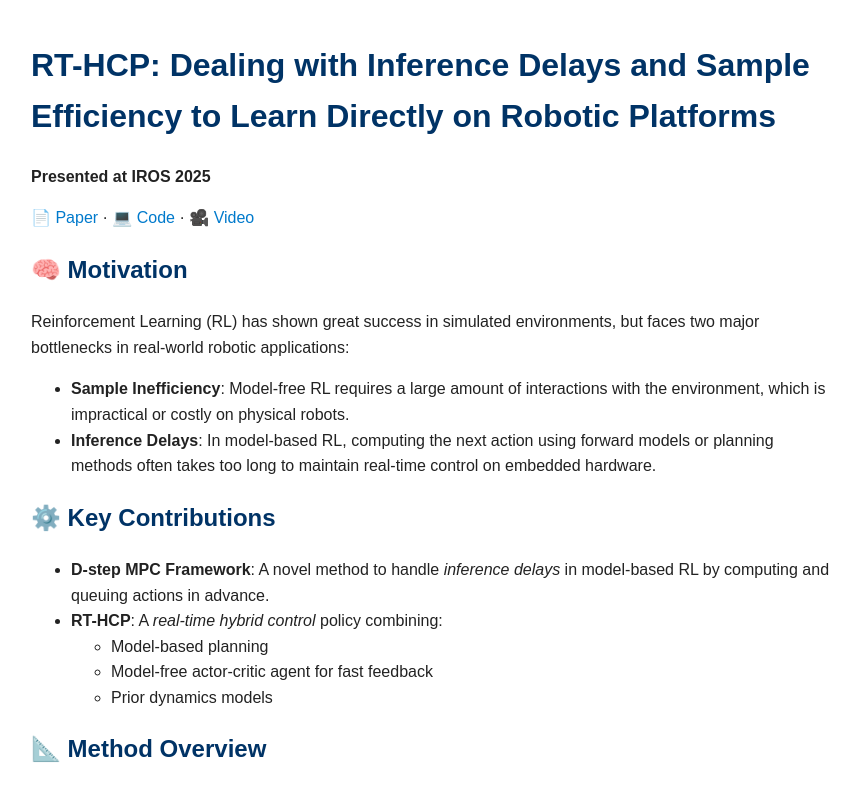
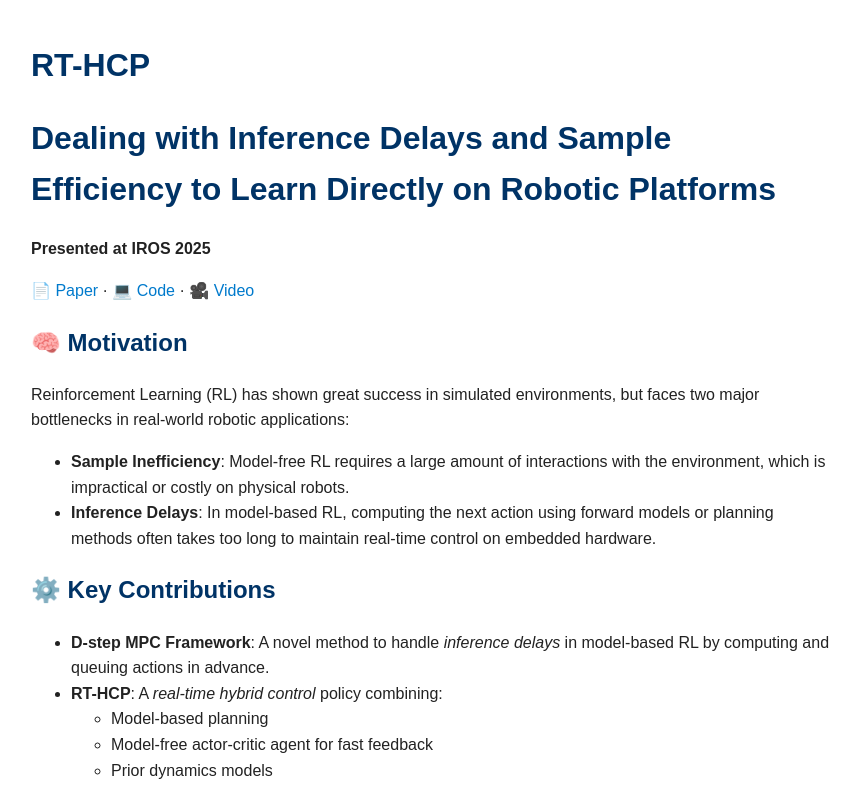
Before and after one commit to elasriz/RTHCP, a plain HTML site: page index.html in a window 1280 px wide. Shown: the top 786 px of the page, without its empty margins (209-1069 px from the left). Drawn offline with Linux system fonts and the light colour scheme.

Commit message:
Update index.html

```diff
--- a/index.html
+++ b/index.html
@@ -53,7 +53,8 @@
 </head>
 <body>
 
-  <h1> RT-HCP: Dealing with Inference Delays and Sample Efficiency to Learn Directly on Robotic Platforms </h1>
+  <h1> RT-HCP </h1>
+  <h1> Dealing with Inference Delays and Sample Efficiency to Learn Directly on Robotic Platforms </h1>
   <p><strong>Presented at IROS 2025</strong></p>
   <p>
     <a href="https://drive.google.com/file/d/1o7KSa_mcdQYd44YF6MeNFWr5cQxrvxb7/view?usp=sharing">📄 Paper</a> ·
```
